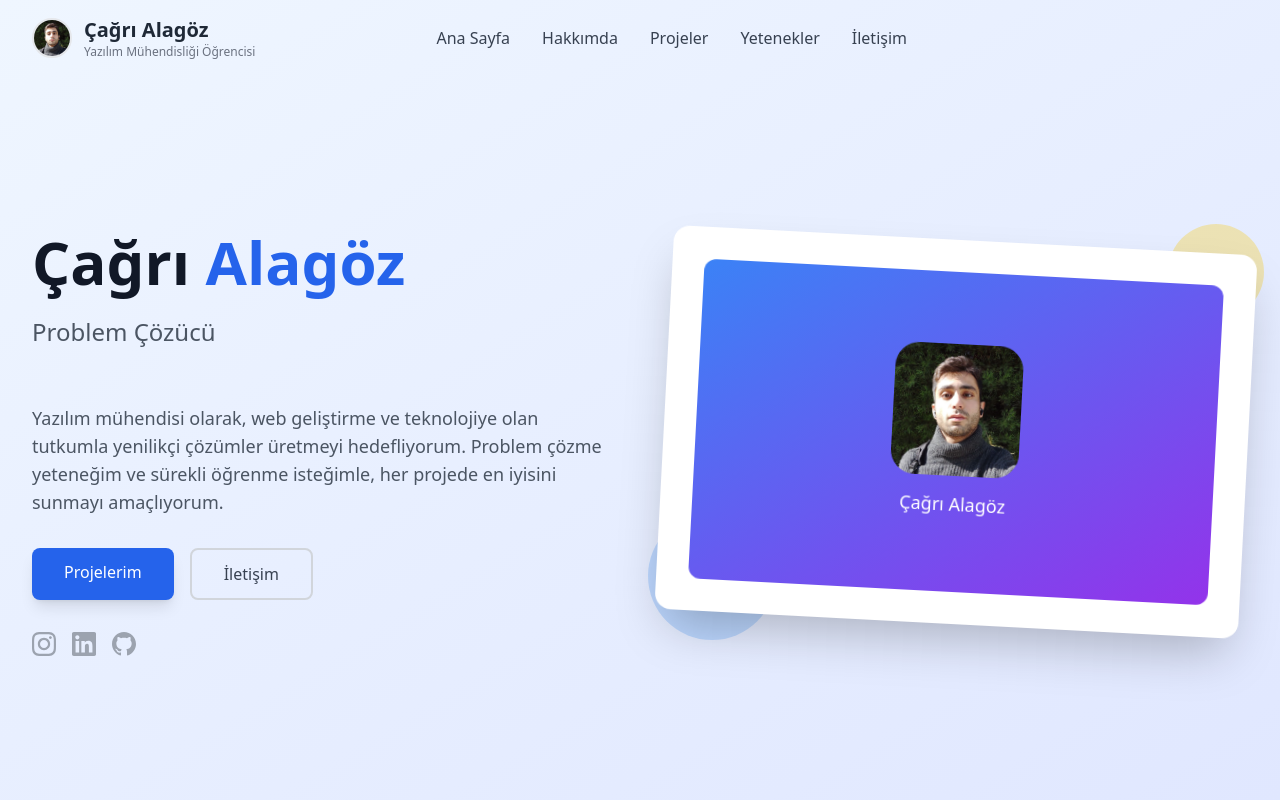
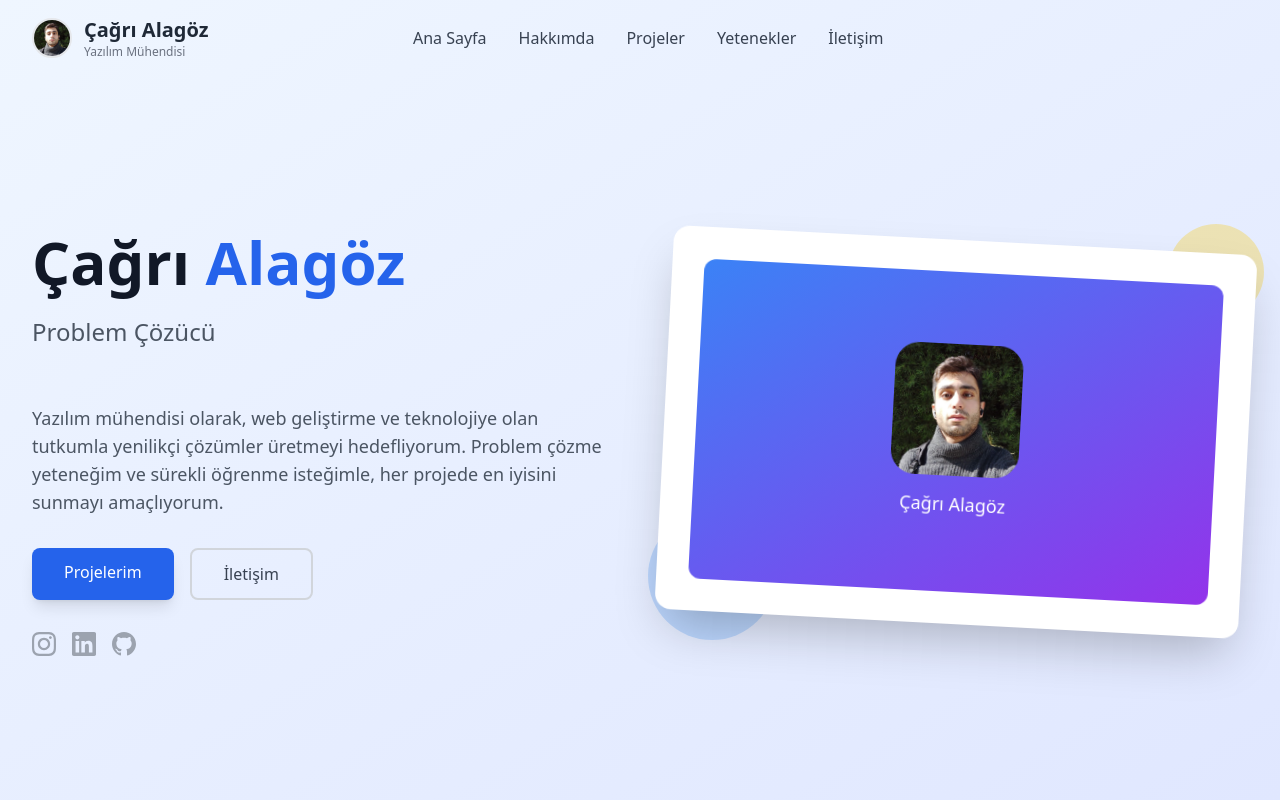
Before and after one commit to Cgri01/Portfolio, a React (Vite) app: page / in a window 1280 px wide. Shown: the top 800 px of the page. Built offline with nearby package versions, Linux system fonts and the light colour scheme.

Commit message:
text fixed

```diff
--- a/src/components/navbar.jsx
+++ b/src/components/navbar.jsx
@@ -44,7 +44,7 @@
             </div>
             <div>
               <h1 className="text-xl font-bold text-gray-800">Çağrı Alagöz</h1>
-              <p className="text-xs text-gray-500">Yazılım Mühendisliği Öğrencisi</p>
+              <p className="text-xs text-gray-500">Yazılım Mühendisi</p>
             </div>
           </div>
 
```
